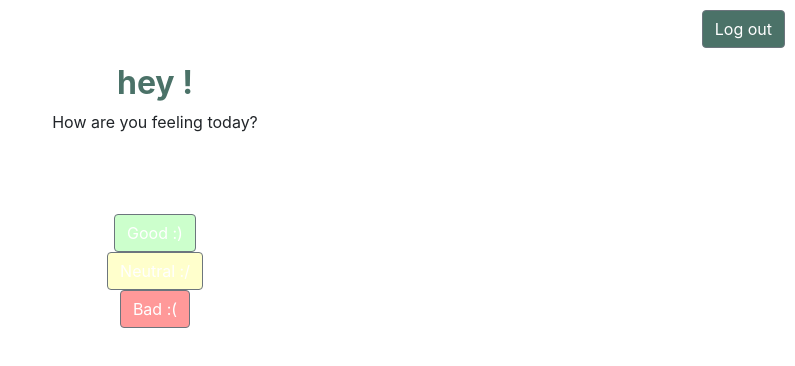
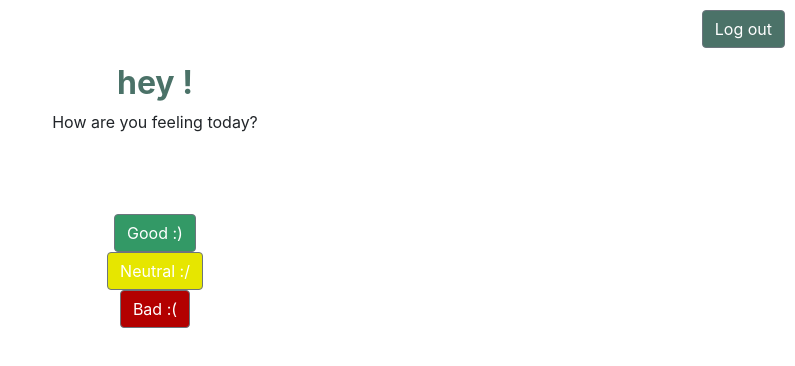
Before and after one commit to madisonkohls/melody-mapper, a React (Create React App) app: page /mood/1 in a window 1280 px wide. Shown: the top 366 px of the page, without its empty margins (485-1280 px from the left). Built offline with nearby package versions, Linux system fonts and the light colour scheme; no server answers.

Commit message:
update colors

```diff
--- a/src/components/mood.component.js
+++ b/src/components/mood.component.js
@@ -105,13 +105,13 @@ function Mood() {
             <p>How are you feeling today?</p>
             </div>
             <div class = "moodbutton">
-            <Button style={{backgroundColor:"#CCFFCC"}} onClick={onMoodClick1}>Good :)</Button>
+            <Button style={{backgroundColor:"#339966"}} onClick={onMoodClick1}>Good :)</Button>
             </div>
             <div class = "moodbutton">
-            <Button style={{backgroundColor:"#FFFFCC"}} onClick={onMoodClick2}>Neutral :/</Button>
+            <Button style={{backgroundColor:"#e6e600"}} onClick={onMoodClick2}>Neutral :/</Button>
             </div>
             <div class = "moodbutton">
-            <Button style={{backgroundColor:"#FF9999"}} onClick={onMoodClick3}>Bad :(</Button>
+            <Button style={{backgroundColor:"#b30000"}} onClick={onMoodClick3}>Bad :(</Button>
             </div>
         </div>
       </div>
```
